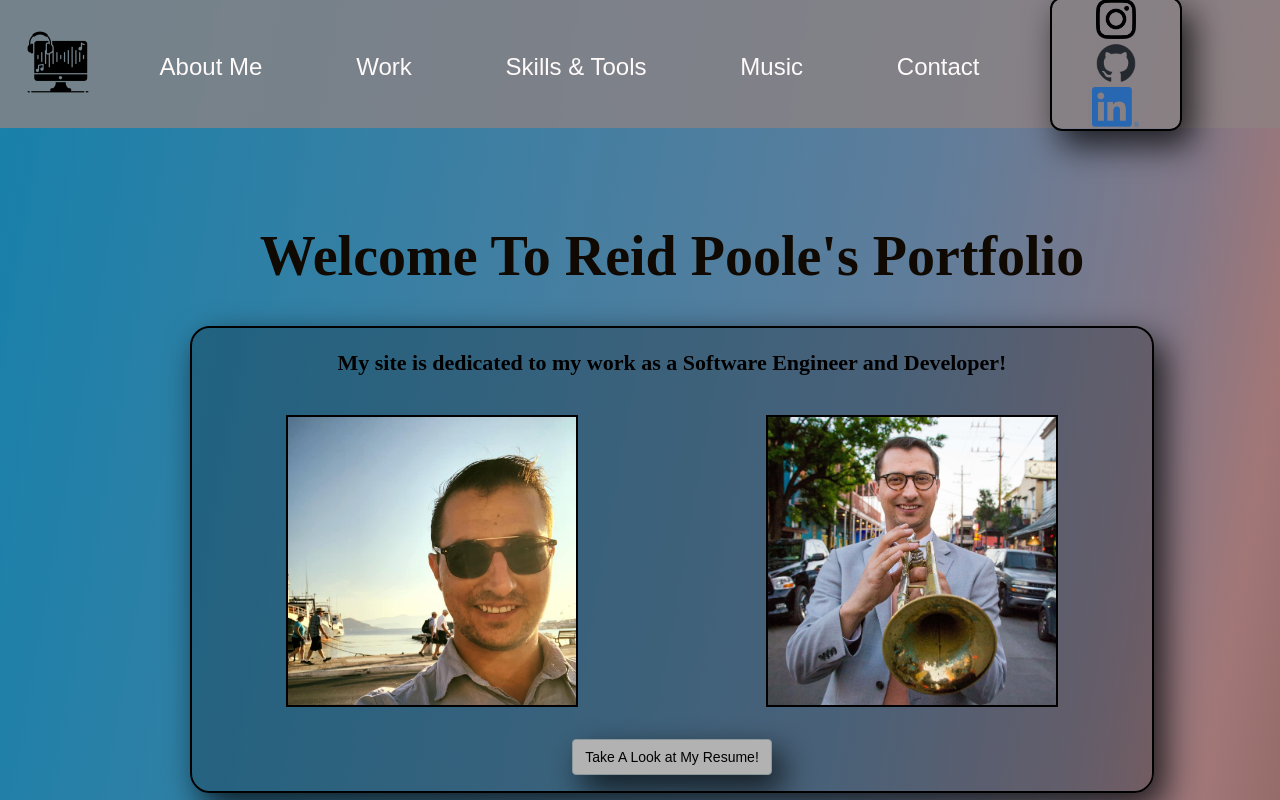
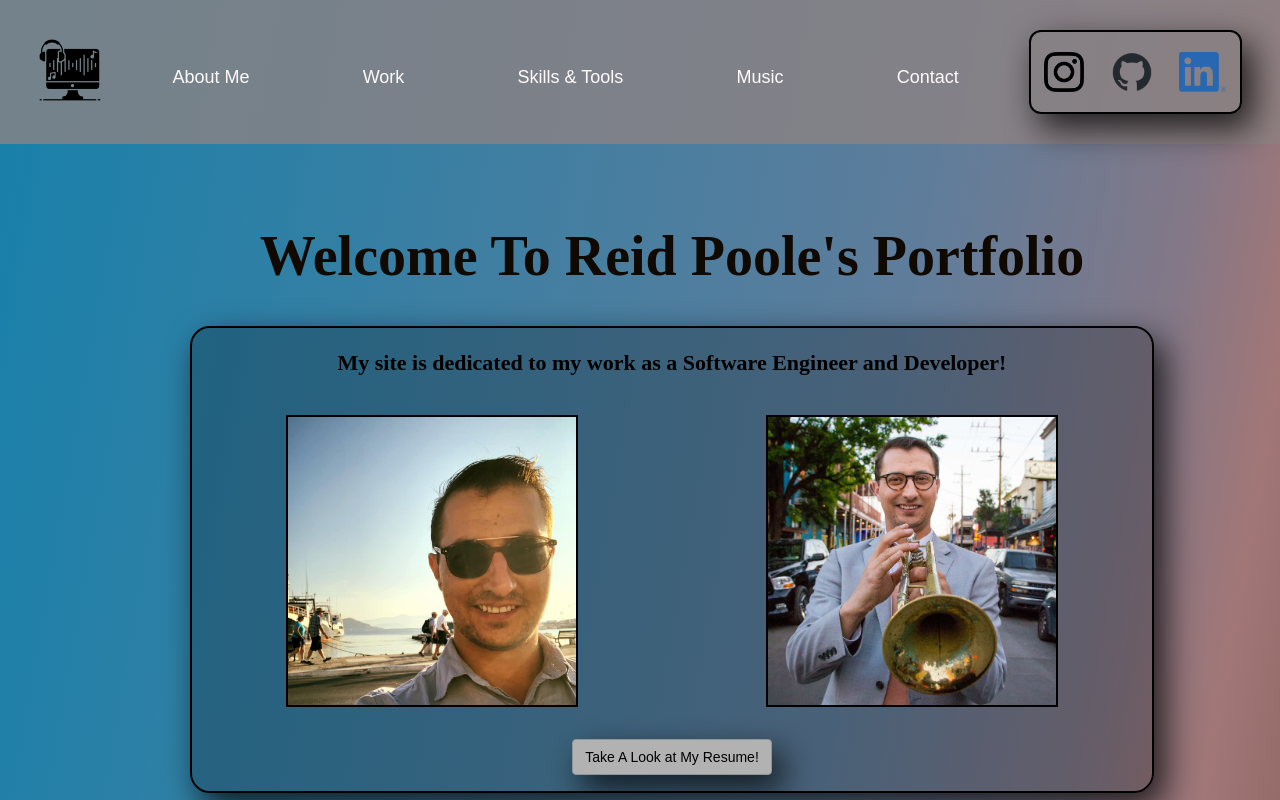
Before and after one commit to rpoole444/portfolio-site, a React (Create React App) app: page /main-page in a window 1280 px wide. Shown: the top 800 px of the page. Built offline with nearby package versions, Linux system fonts and the light colour scheme.

Commit message:
Add More Responsiveness to portfolio

```diff
--- a/src/components/Header/Header.css
+++ b/src/components/Header/Header.css
@@ -2,7 +2,7 @@ header {
   display: flex;
   flex-direction: row;
   align-items: center;
-  height: 16%;
+  height: 18%;
   background-color: rgba(142, 131, 131, 0.778);
   position: fixed;
   top: 0;
@@ -27,8 +27,9 @@ header {
 .logo-container {
   margin-right: 2vw;
   display: flex;
+  flex-direction:row;
   width: 19vw;
-  height: 7vh;
+  height: 5vh;
   background-color: rgba(128, 128, 128, 0.209);
   border-radius: 12px;
   border: 2px solid black;
@@ -39,7 +40,8 @@ header {
   box-shadow: 10px 14px 33px 1px rgba(0, 0, 0, 0.75);
 }
 .logo-side {
-  height: 8vh;
+  height: 1vh;
+
 }
 
 .button {
@@ -125,4 +127,34 @@ header {
 
 @media (min-width: 1024px) {
   /* Styles for desktops and larger screens */
+
+  .header {
+    height: 20%; /* Adjust header height as needed */
+  }
+
+  .logo {
+    height: 15vh; /* Adjust logo height as needed */
+    margin-left: 3vw; /* Adjust left margin as needed */
+  }
+
+  .list-container {
+    width: 65%; /* Adjust width as needed */
+    font-size: xx-large; /* Adjust font size as needed */
+  }
+
+  .logo-container {
+    display: flex;
+    flex-direction: row;
+    width: 17vw; /* Adjust width as needed */
+    height: 10vh; /* Adjust height as needed */
+    margin-right: 3vw; /* Adjust right margin as needed */
+  }
+
+  .logo-side {
+    height: 1vh; /* Adjust height as needed */
+  }
+
+  .button {
+    font-size: large; /* Adjust font size as needed */
+  }
 }
--- a/src/components/Header/Header.js
+++ b/src/components/Header/Header.js
@@ -30,13 +30,13 @@ const Header = () => {
         </a>
       </div>
       <section className="logo-container">
-        <a href="https://www.instagram.com/reid_poole_music/" target="_blank" rel="noreferrer">
+        <a className="logo-side" href="https://www.instagram.com/reid_poole_music/" target="_blank" rel="noreferrer">
           <img className="logo-side" src={logo2} alt="instagram-logo"/>
         </a>
-        <a href="https://github.com/rpoole444" target="_blank" rel="noreferrer">
+        <a className="logo-side" href="https://github.com/rpoole444" target="_blank" rel="noreferrer">
           <img className="logo-side" src={logo3} alt="github-logo" />
         </a>
-        <a href="https://www.linkedin.com/in/reid-poole/" target="_blank" rel="noreferrer">
+        <a className="logo-side" href="https://www.linkedin.com/in/reid-poole/" target="_blank" rel="noreferrer">
           <img className="logo-side" src={logo4} alt="linked-in-logo" />
         </a>
       </section>
```
